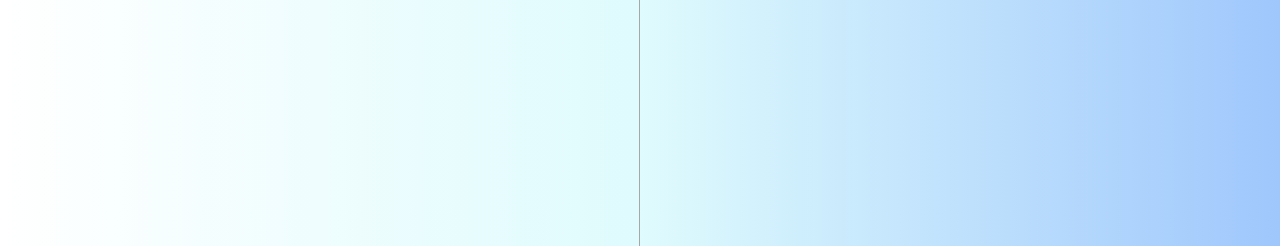
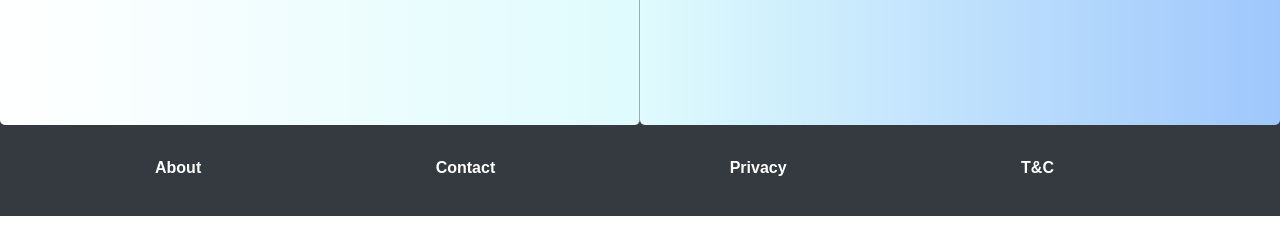
Before and after one commit to coder2800/flex-shop, a plain HTML site: page Devansh-new/main_page.html in a window 1280 px wide. Shown: the part 554-800 px from the top of the page. Drawn offline with Linux system fonts and the light colour scheme.

Commit message:
added screenshots

```diff
--- a/Devansh-new/main_page.css
+++ b/Devansh-new/main_page.css
@@ -11,9 +11,9 @@ body {
     overflow-x: hidden;
 }
 
-.container {
-    height: 99vh;
-    width: 100%;
+.container2 {
+    height: 70vh;
+    width: 70vh;
     /* background-image: linear-gradient(to right, white 0%, #9fc7fc 100%); */
     /* display: grid;
     grid-template-columns: 1fr 1fr;
@@ -26,7 +26,7 @@ body {
     justify-content: space-between;
     align-items: center;
     height: 40px;
-    width: 95%;
+    width: 96%;
     background-image: linear-gradient(to right, #3ab5b0 0%, #3d99be 31%, #724f94 100%);
     background-repeat: no-repeat;
     padding: 30px 30px;
@@ -159,13 +159,8 @@ body {
     font-family: Arial;
 }
 .container2 {
-<<<<<<< HEAD
     background-color: white;
     height: 70vh;
-=======
-    background-color: rgb(149, 149, 255);
-    height: 100vh;
->>>>>>> 3151fe58cfae685789e01aee890e0c3703d32c08
     width: 100vw;
     display: flex;
     flex-wrap: wrap;
@@ -189,19 +184,11 @@ body {
 
 .jugaad {
     color: darkblue;
-    /* padding-top: 10px; */
-    /* padding-bottom: 70px; */
-    /* padding-left: 10px; */
-    /* padding-right: 0px; */
     font-size: 250%;
     background-color: #dffbfd;
-    /* margin: 2% auto; */
     text-align: center;
-    /* width: 80%; */
     height: 10vh;
     padding-top: 3%;
-    /* font-size:30 */
-    /* align-self: flex-end; */
 }
 
 .contentinbuyerclass {
@@ -237,7 +224,7 @@ button:hover {
     background-image: linear-gradient(to right, white 0%, #dffbfd 100%);
     font-size: 20px;
     font-weight: bold;
-    height: 100vh;
+    height: 73vh;
     width: 49.9vw;
     color: #371c59;
     display: flex;
@@ -248,7 +235,7 @@ button:hover {
 
 .seller {
     background-image: linear-gradient(to right, #dffbfd 0%, #9fc7fc 100%);
-    height: 100vh;
+    height: 73vh;
     width: 50vw;
     font-size: 20px;
     font-weight: bold;
@@ -319,14 +306,9 @@ button:hover {
 /* --------------------------------footer-start------------------------------------------ */
 
 .footer {
-<<<<<<< HEAD
     /* position: absolute; */
-=======
-    position: absolute;
-    top: 100%;
->>>>>>> 3151fe58cfae685789e01aee890e0c3703d32c08
     border-radius: 0%;
-    margin-top: 3%;
+    margin-top: 1.5%;
     margin-bottom: 0%;
     margin-left: 0%;
     display: flex;
```
Also changed, not shown: Devansh-new/images (1)/Screenshot (220).png (added), Devansh-new/images (1)/Screenshot (221).png (added).
